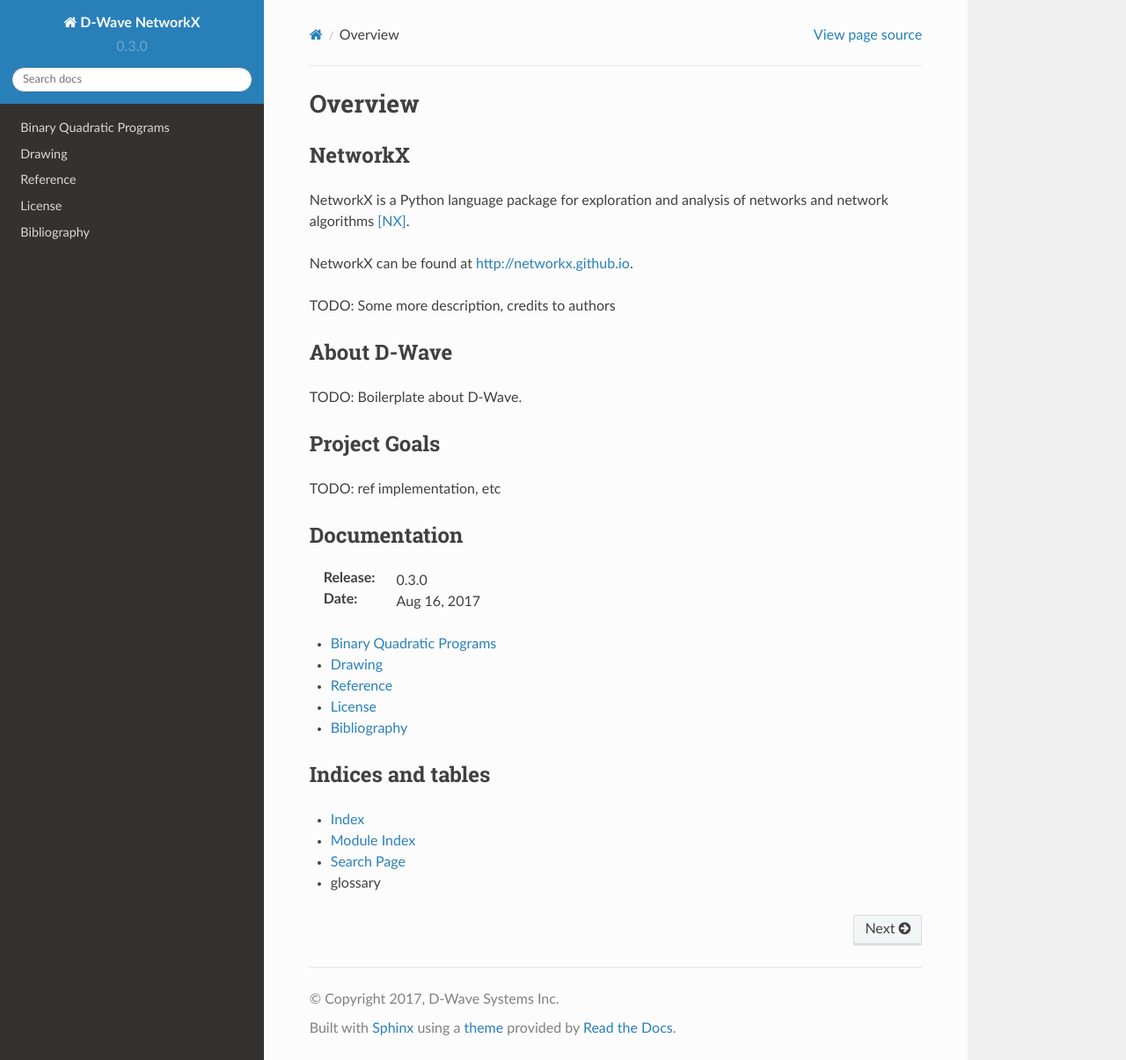
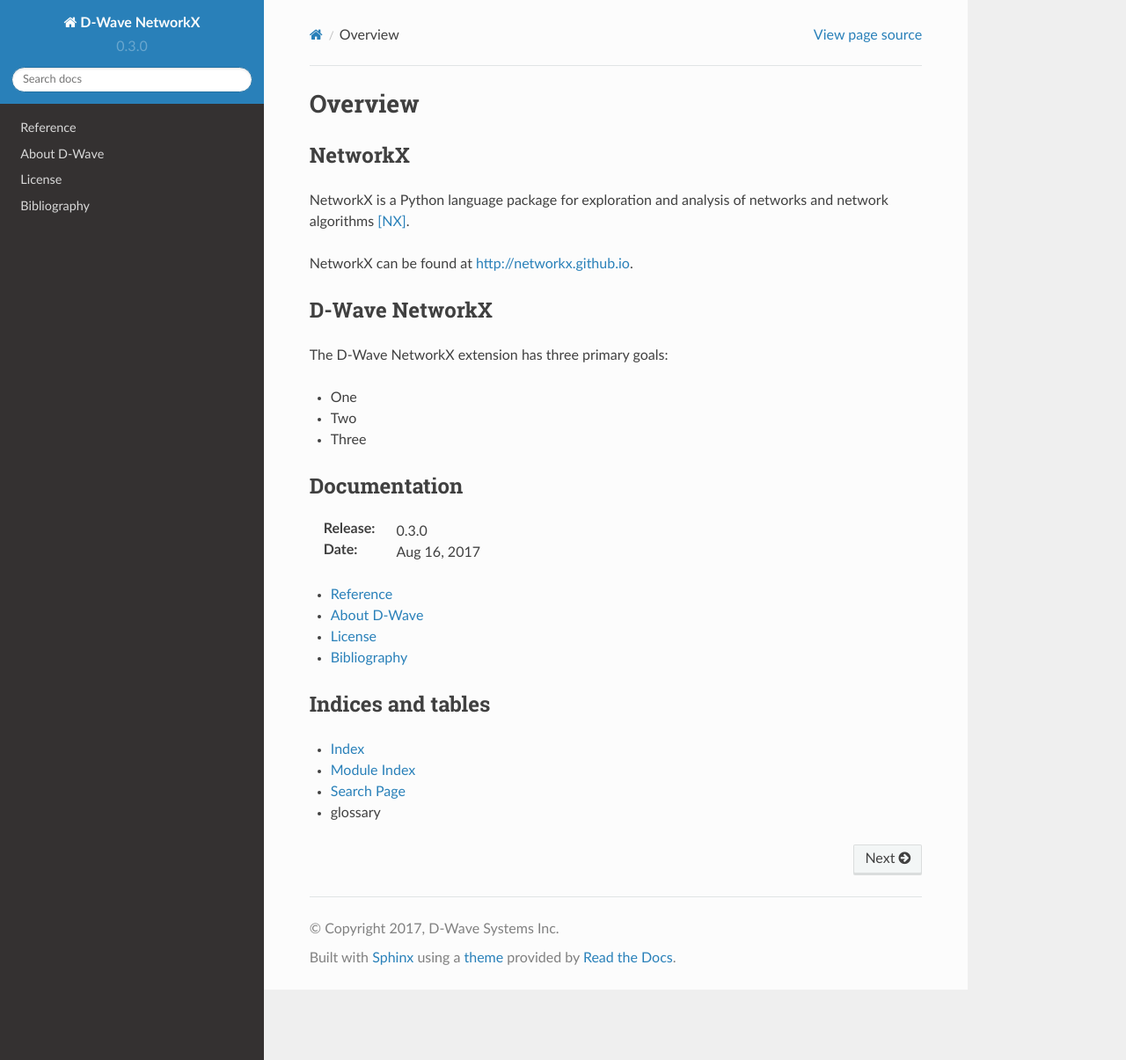
Before and after one commit to dwavesystems/dwave-networkx, a Sphinx documentation site: the page built from docs/index.rst, in a window 1280 px wide and 1205 px high. Shown: the whole window at 88% size. Built offline with Sphinx 7.4.7 and the Read the Docs theme 2.0.0, drawn with Linux system fonts in a browser that asks for light colours.

Commit message:
removed some old stuff, added information about D-Wave, added license

```diff
--- a/docs/index.rst
+++ b/docs/index.rst
@@ -12,17 +12,15 @@
 
 NetworkX can be found at http://networkx.github.io.
 
-TODO: Some more description, credits to authors
 
-About D-Wave
-------------
+D-Wave NetworkX
+---------------
 
-TODO: Boilerplate about D-Wave.
+The D-Wave NetworkX extension has three primary goals:
 
-Project Goals
--------------
-
-TODO: ref implementation, etc
+* One
+* Two
+* Three
 
 Documentation
 -------------
@@ -35,9 +33,8 @@
 .. toctree::
    :maxdepth: 1
 
-   discrete_model_samplers
-   drawing/index
    reference/index
+   about_dwave
    license
    bibliography
 
--- a/docs/license.rst
+++ b/docs/license.rst
@@ -1 +1,4 @@
+License
+=======
+
 .. include:: ../LICENSE.txt
```
Also changed, not shown: docs/about_dwave.rst (added, +10 -0 lines), docs/discrete_model_samplers.rst (deleted, +0 -19 lines), docs/drawing/index.rst (deleted, +0 -10 lines), dwave_networkx/__init__.py (+0 -8 lines), LICENSE.txt.
